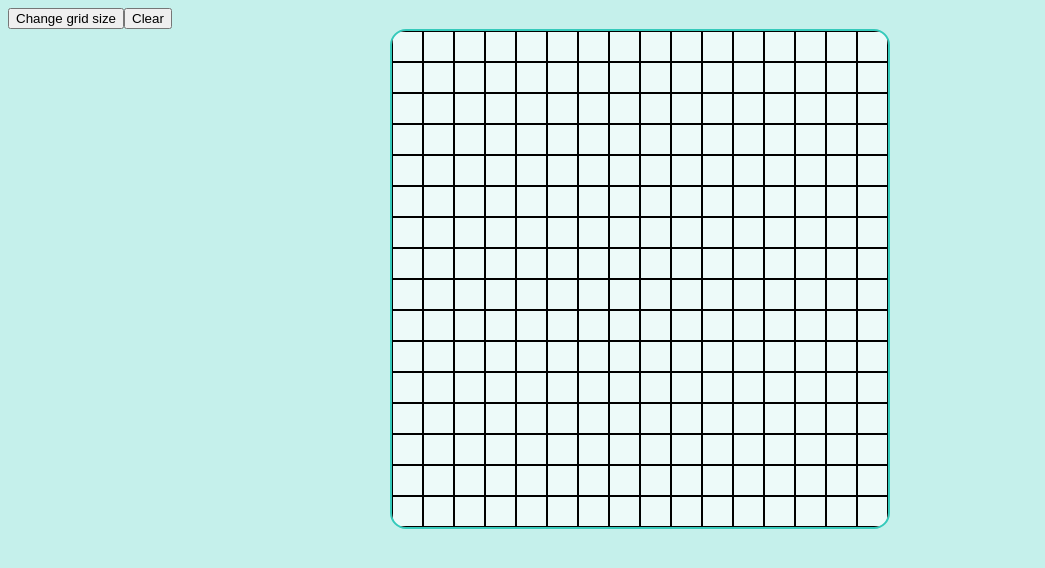
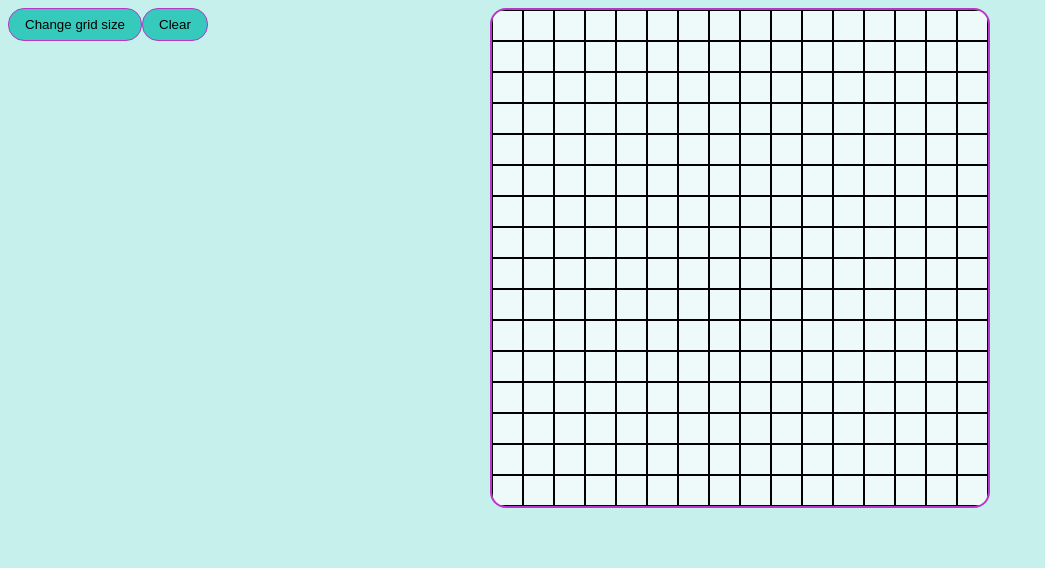
Before and after one commit to friari/etch-a-sketch, a plain HTML site: page index.html in a window 1280 px wide. Shown: the whole page, without its empty margins (0-1045 px from the left). Drawn offline with Linux system fonts and the light colour scheme.

Commit message:
minor button styles

```diff
--- a/assets/index.js
+++ b/assets/index.js
@@ -3,8 +3,8 @@ const body = document.querySelector('body');
 const outerContainer = document.createElement('div');
 outerContainer.classList.add('outerContainer');
 
-const container = document.createElement('div');
-container.classList.add('container');
+const btnContainer = document.createElement('div');
+btnContainer.classList.add('btnContainer');
 
 const redrawBtn = document.createElement('button');
 redrawBtn.classList.add('btn', 'btn--redraw');
@@ -34,32 +34,32 @@ function clearGrid() {
   });
 }
 
-function redrawContainer() {
+function redrawGrid() {
   // removing container if it exists
-  let oldContainer = document.querySelector('.container');
-  if (oldContainer) {
-    oldContainer.remove();
+  let oldGrid = document.querySelector('.grid');
+  if (oldGrid) {
+    oldGrid.remove();
   }
 
   // creating new container and returning
-  const container = document.createElement('div');
-  container.classList.add('container');
-  return container;
+  const grid = document.createElement('div');
+  grid.classList.add('grid');
+  return grid;
 }
 
 function createGrid(amount = 16) {
-  let container = redrawContainer();
+  let grid = redrawGrid();
 
   for (let rowItem = 0; rowItem < amount; rowItem++) {
     for (let colItem = 0; colItem < amount; colItem++) {
       let gridItem = initGridItem();
-      container.appendChild(gridItem);
+      grid.appendChild(gridItem);
     }
   }
 
-  container.style.gridTemplateRows = `repeat(${amount}, 1fr)`;
-  container.style.gridTemplateColumns = `repeat(${amount}, 1fr)`;
-  outerContainer.appendChild(container);
+  grid.style.gridTemplateRows = `repeat(${amount}, 1fr)`;
+  grid.style.gridTemplateColumns = `repeat(${amount}, 1fr)`;
+  outerContainer.appendChild(grid);
 }
 
 function sendUserPrompt() {
@@ -88,8 +88,10 @@ function onClearBtnClick() {
 redrawBtn.addEventListener('click', onRedrawBtnClick)
 clearBtn.addEventListener('click', onClearBtnClick);
 
-outerContainer.appendChild(redrawBtn);
-outerContainer.appendChild(clearBtn);
+btnContainer.appendChild(redrawBtn);
+btnContainer.appendChild(clearBtn);
+
+outerContainer.appendChild(btnContainer);
 
 createGrid();
 
--- a/assets/styles.css
+++ b/assets/styles.css
@@ -16,7 +16,18 @@ body {
   background-color: #C5F0EB;
 }
 
-.container {
+.outerContainer {
+  display: flex;
+}
+
+.btn {
+  padding: .5rem 1rem;
+  border: 1px solid var(--secondary-amethyst);
+  border-radius: 1rem;
+  background-color: var(--primary-turquoise);
+}
+
+.grid {
   /* Display */
   overflow: hidden;
 
@@ -35,7 +46,7 @@ body {
   aspect-ratio: 1;
 
   /* Border */
-  border: 2px solid var(--primary-turquoise);
+  border: 2px solid var(--secondary-amethyst);
   border-radius: 1rem;
 
   /* Color */
```
